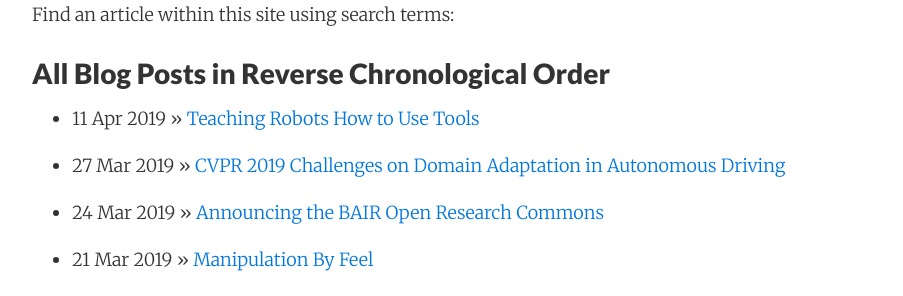
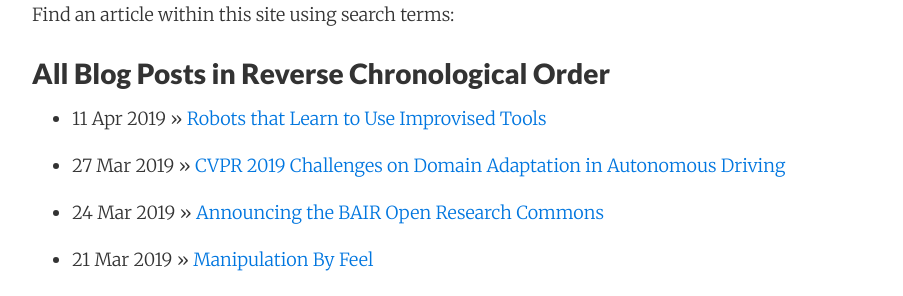
Before and after one commit to bairblog/bairblog.github.io, a Jekyll site: the page built from archive.md, in a window 1280 px wide and 900 px high. Shown: the part 412-708 px from the top of the window, without its empty margins (188-1091 px from the left). Built offline with Jekyll 4.4.1, drawn with Linux system fonts in a browser that asks for light colours; nearby versions of some CDN libraries; comment, search, counter and statistics services are not loaded.

Commit message:
title and paper link

```diff
--- a/_posts/2019-04-11-tools.md
+++ b/_posts/2019-04-11-tools.md
@@ -1,6 +1,6 @@
 ---
 layout:             post
-title:              "Teaching Robots How to Use Tools"
+title:              "Robots that Learn to Use Improvised Tools"
 date:               2019-04-11 9:00:00
 author:             Annie Xie
 img:                assets/tools/chimp.jpg
@@ -341,7 +341,7 @@
 
 This post is based on the following paper:
 
-- **Improvisation through Physical Understanding: Using Novel Objects as Tools with Visual Foresight**<br>
+- **[Improvisation through Physical Understanding: Using Novel Objects as Tools with Visual Foresight][12]**<br>
   Annie Xie, Frederik Ebert, Sergey Levine, Chelsea Finn
 
 I would like to thank Chelsea Finn and Sergey Levine for their valuable feedback when preparing this blog post.
```
Also changed, not shown: other parts of _posts/2019-04-11-tools.md (+1 -0 lines).
